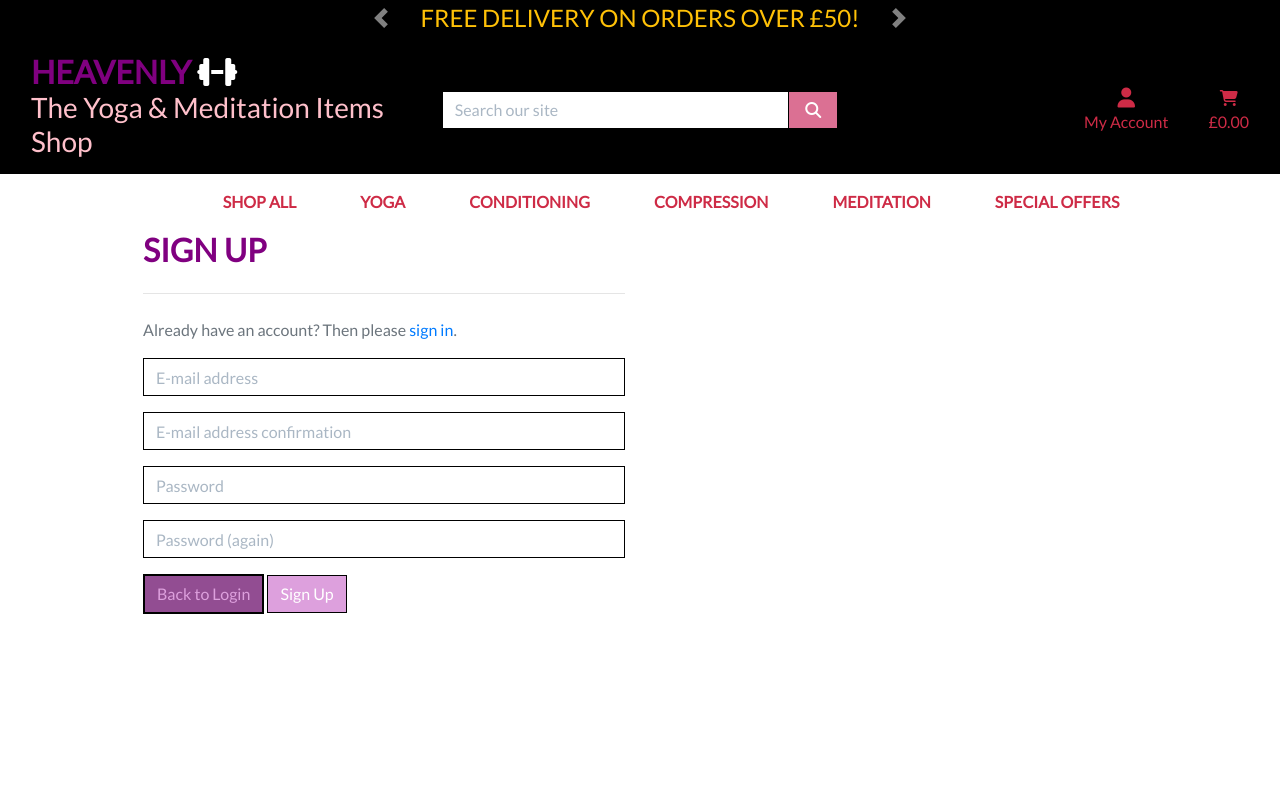
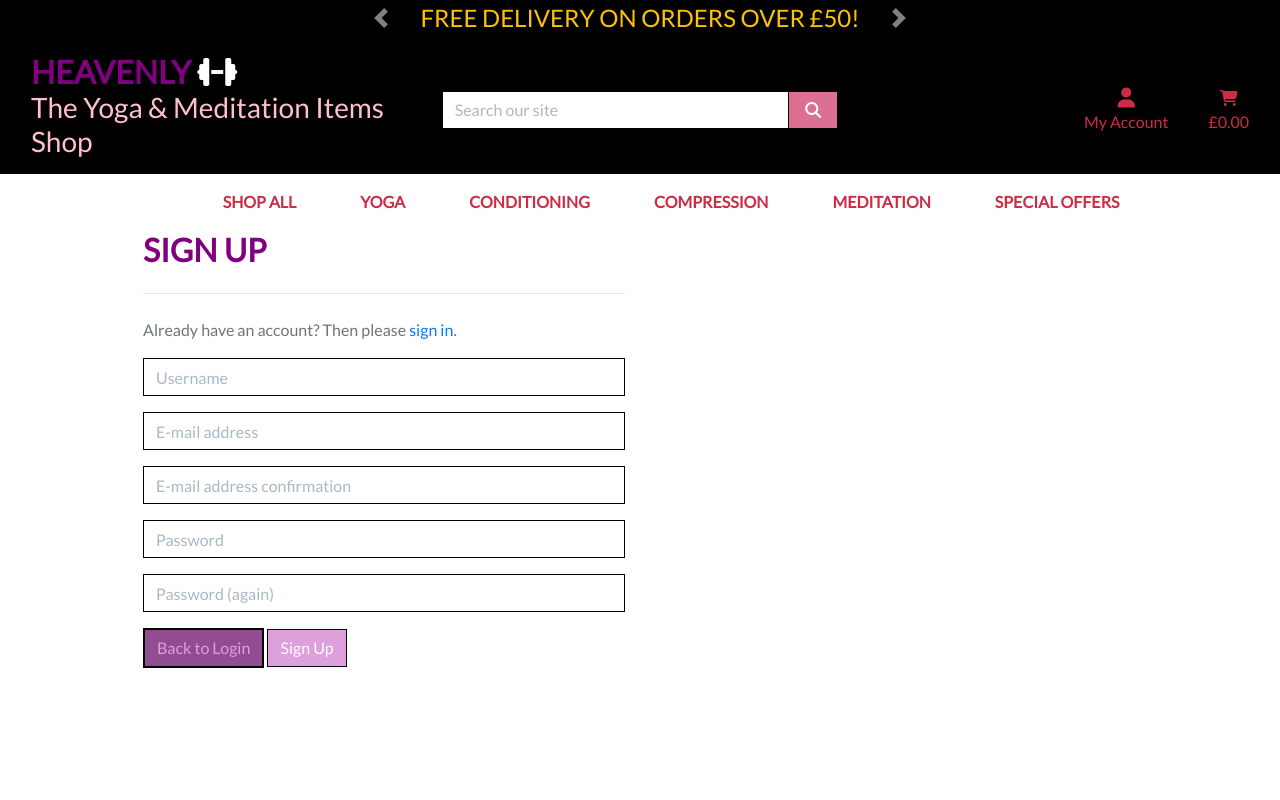
Before and after one commit to Killol14/Yoga_shop, a Django app: page /accounts/signup/ in a window 1280 px wide. Run offline with Django 3.2, Linux system fonts and the light colour scheme; some libraries are stand-ins or nearby versions.

Commit message:
added username in crispy from for register

```diff
--- a/templates/allauth/account/signup.html
+++ b/templates/allauth/account/signup.html
@@ -13,6 +13,15 @@
 
 <form class="signup" id="signup_form" method="post" action="{% url 'account_signup' %}">
   {% csrf_token %}
+    <!-- Username Field -->
+    <div id="div_id_username" class="form-group">
+      <label for="id_username" class="requiredField">
+        Username<span class="asteriskField">*</span>
+      </label>
+      <div>
+        <input type="text" name="username" placeholder="Username" class="textinput textInput form-control" required="" id="id_username">
+      </div>
+    </div>
   {{ form|crispy }}
   {% if redirect_field_value %}
   <input type="hidden" name="{{ redirect_field_name }}" value="{{ redirect_field_value }}" />
```
